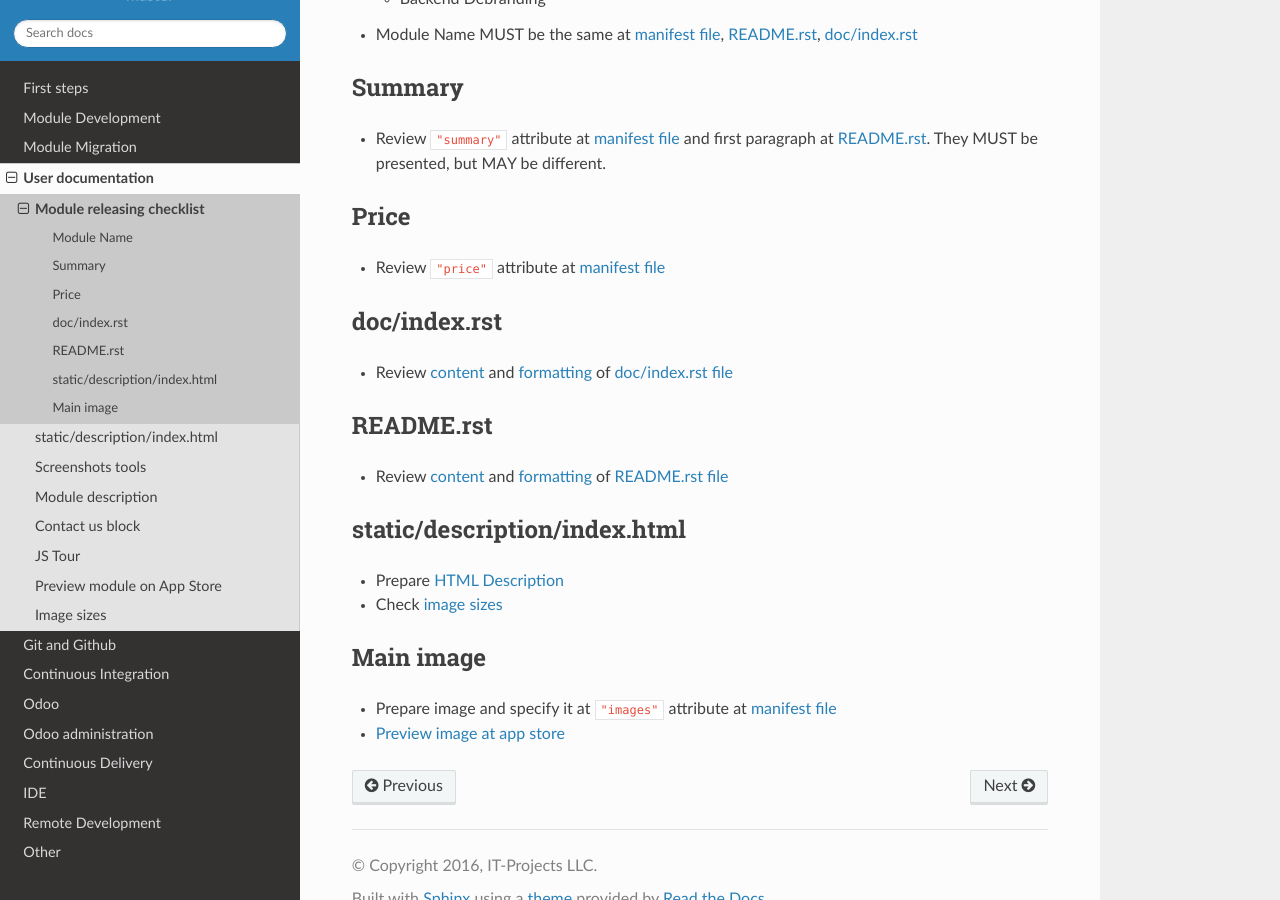
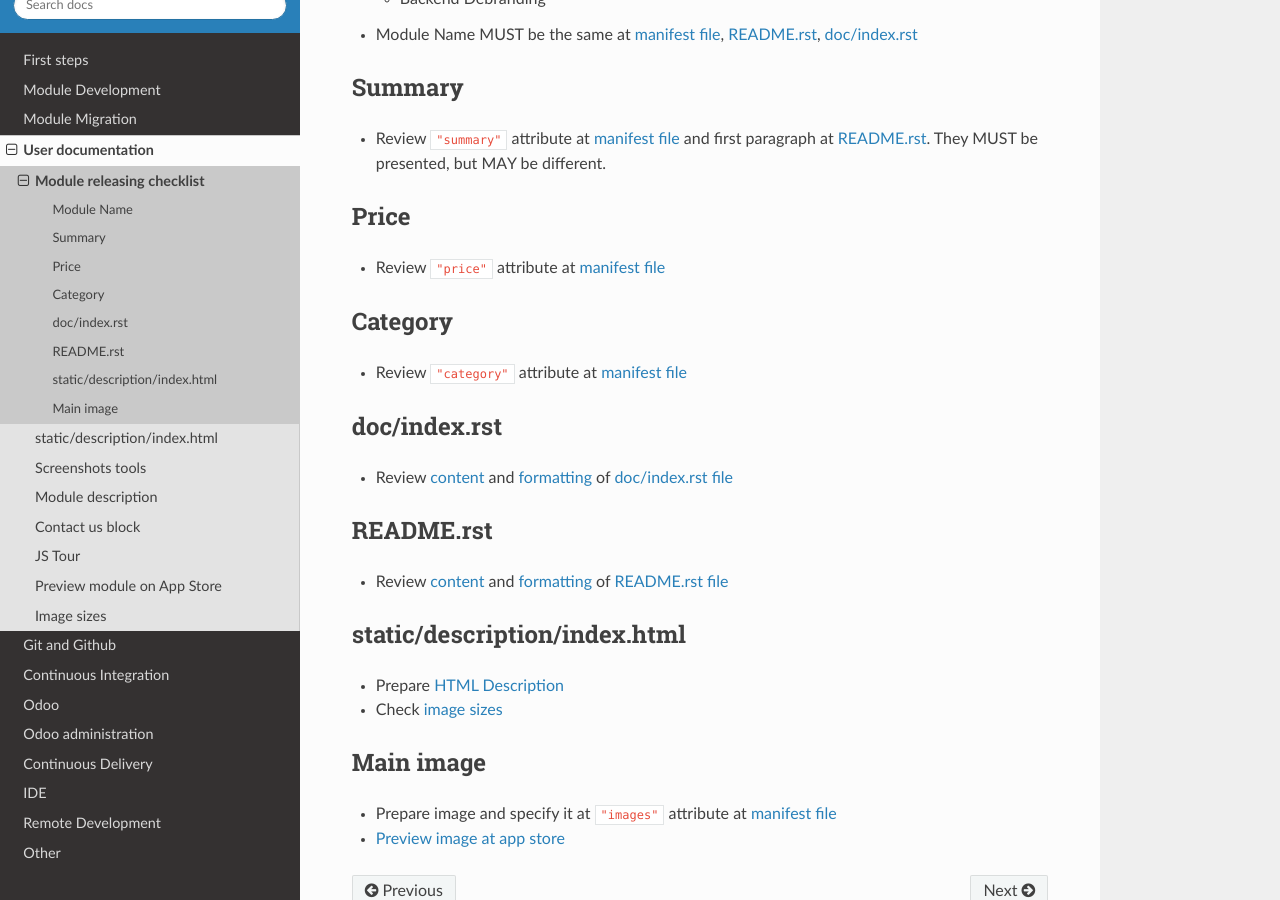
Before and after one commit to itpp-labs/odoo-development, a Sphinx documentation site: the page built from docs/description/checklist.rst, in a window 1280 px wide and 900 px high, scrolled down 445 px. Built offline with Sphinx 7.4.7 and the Read the Docs theme 2.0.0, drawn with Linux system fonts in a browser that asks for light colours; pages that are not in the unit, such as notebooks, are missing from menus.

Commit message:
[DOC] Added category item to checklist section

```diff
--- a/docs/description/checklist.rst
+++ b/docs/description/checklist.rst
@@ -32,6 +32,11 @@ Price
 
 * Review ``"price"`` attribute at  :doc:`manifest file<../dev/docs/__openerp__.py>`
 
+Category
+========
+
+* Review ``"category"`` attribute at  :doc:`manifest file<../dev/docs/__openerp__.py>`
+
 doc/index.rst
 =============
 
```
